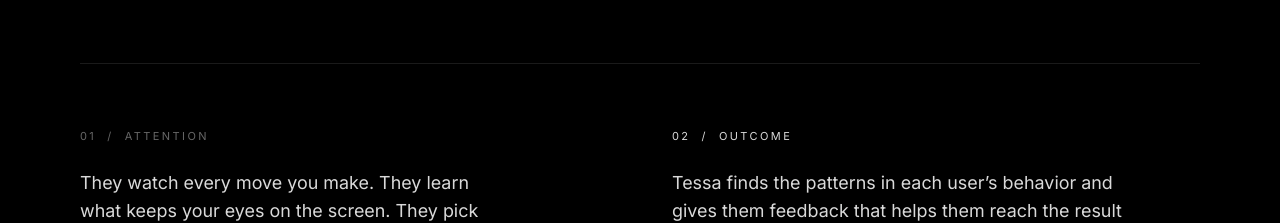
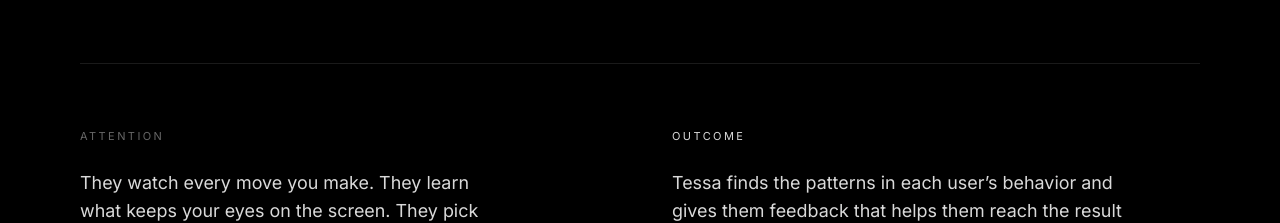
Before and after one commit to tesurai/tesurai, a Next.js app: page / in a window 1280 px wide. Shown: the part 2260-2483 px from the top of the page. Built offline with nearby package versions, Linux system fonts and the light colour scheme.

Commit message:
Same engine: drop 01/02 prefixes from Attention and Outcome labels

```diff
--- a/src/app/page.tsx
+++ b/src/app/page.tsx
@@ -202,7 +202,7 @@ export default async function Page({
         <div className="mt-20 sm:mt-28 pt-12 sm:pt-16 border-t border-white/[0.10] grid gap-12 sm:gap-16 sm:grid-cols-2">
           <div>
             <p className="text-[11px] font-mono tracking-[0.22em] uppercase text-white/40 mb-6">
-              01 &nbsp;/&nbsp; Attention
+              Attention
             </p>
             <p className="text-[clamp(1.05rem,1.4vw,1.2rem)] font-normal leading-[1.6] text-white/85 max-w-[420px]">
               They watch every move you make. They learn what keeps your eyes on the screen. They
@@ -211,7 +211,7 @@ export default async function Page({
           </div>
           <div>
             <p className="text-[11px] font-mono tracking-[0.22em] uppercase text-white/85 mb-6">
-              02 &nbsp;/&nbsp; Outcome
+              Outcome
             </p>
             <p className="text-[clamp(1.05rem,1.4vw,1.2rem)] font-normal leading-[1.6] text-white/85 max-w-[460px]">
               Tessa finds the patterns in each user&rsquo;s behavior and gives them feedback that
```
